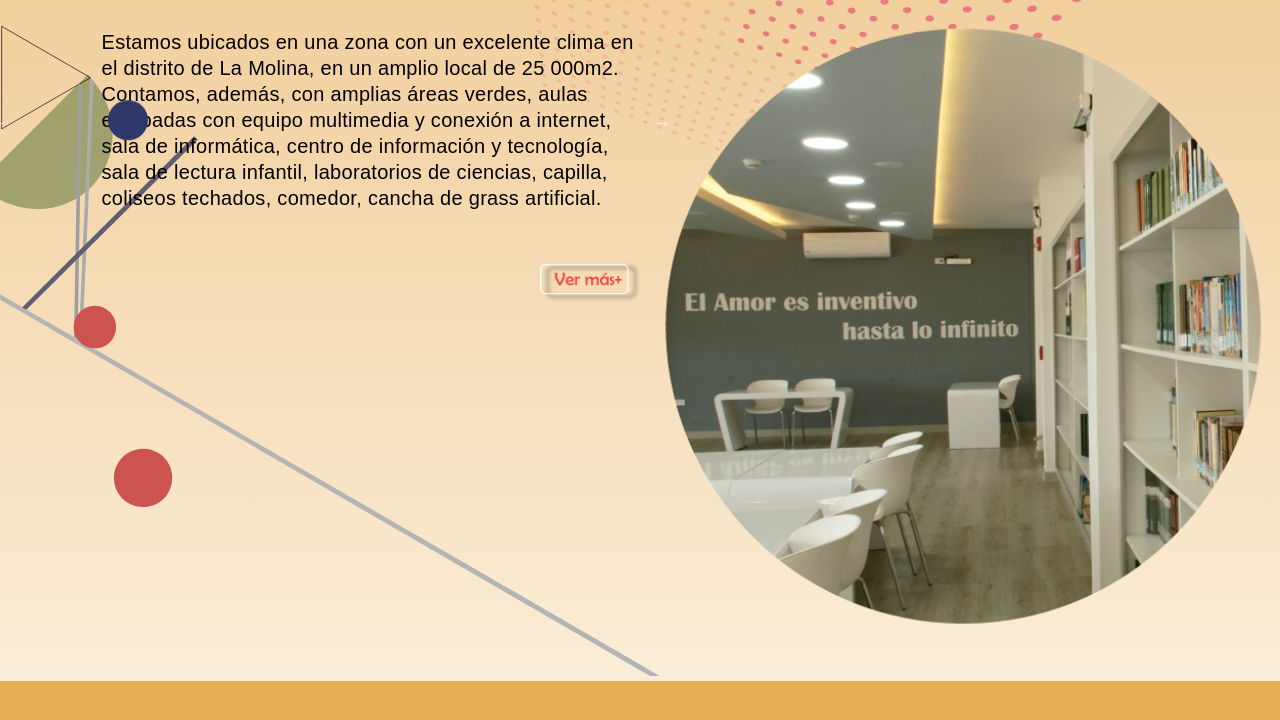
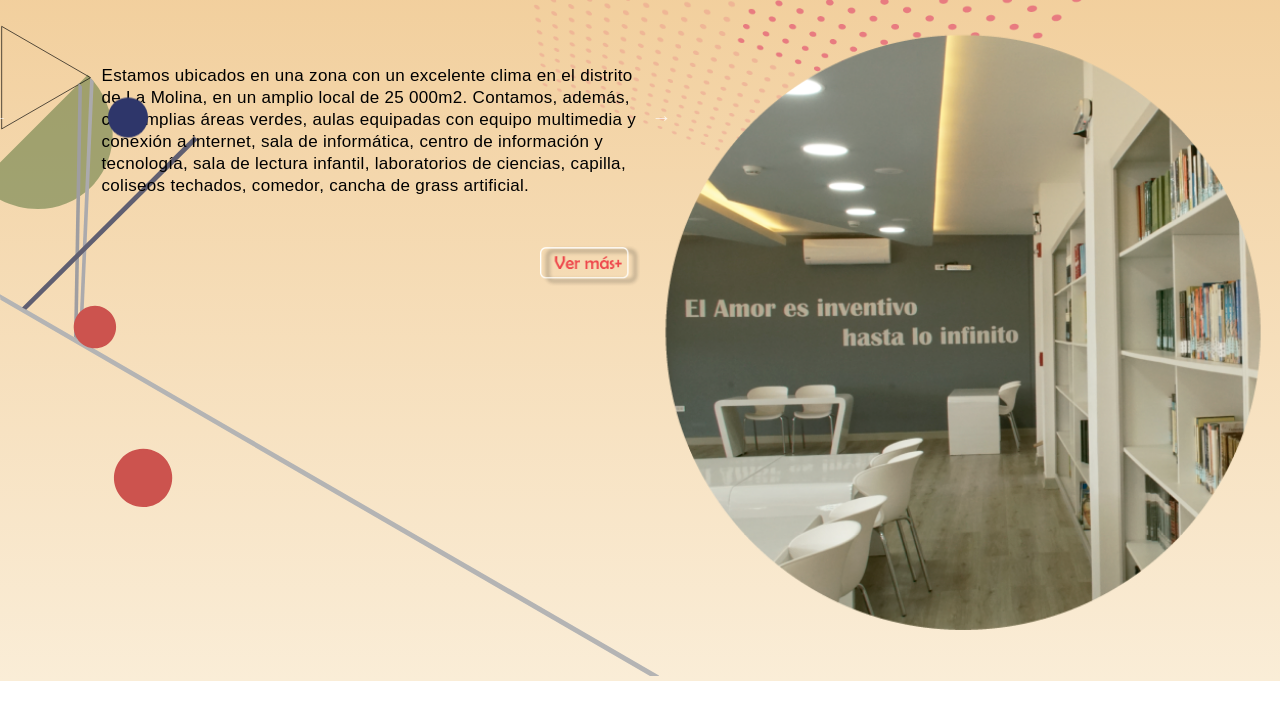
Before and after one commit to carmenluyo/reina-del-mundo, a plain HTML site: page historia.html in a window 1280 px wide. Shown: the part 834-1554 px from the top of the page. After the commit the page ends 1515 px from the top, so only its background shows below. Drawn offline with Linux system fonts and the light colour scheme; a web font is replaced by a local one.

Commit message:
Funcion dropdown

```diff
--- a/sass/historia.scss
+++ b/sass/historia.scss
@@ -69,7 +69,8 @@
 		.left {
 
 			p {
-				font-size: 20px;
+				font-size: 17px;
+				margin-top: 50px;
 			}
 
 			.ver-mas {
@@ -89,7 +90,8 @@
 		}
 
 		.wrapper-lista-descripcion {
-			transform: translateY(-84%);
+		    height: auto !important;
+			transform: translateY(-115%);
 		}
 
 		.slick-slide {
@@ -169,7 +171,8 @@
 			margin: 0 auto;
 			max-width: 1800px;
 			position: absolute;
-			height: 100% !important;
+			height: auto !important;
+			transform: translateY(-105%);
 		}
 
 	}
```
Also changed, not shown: estilos.css.
